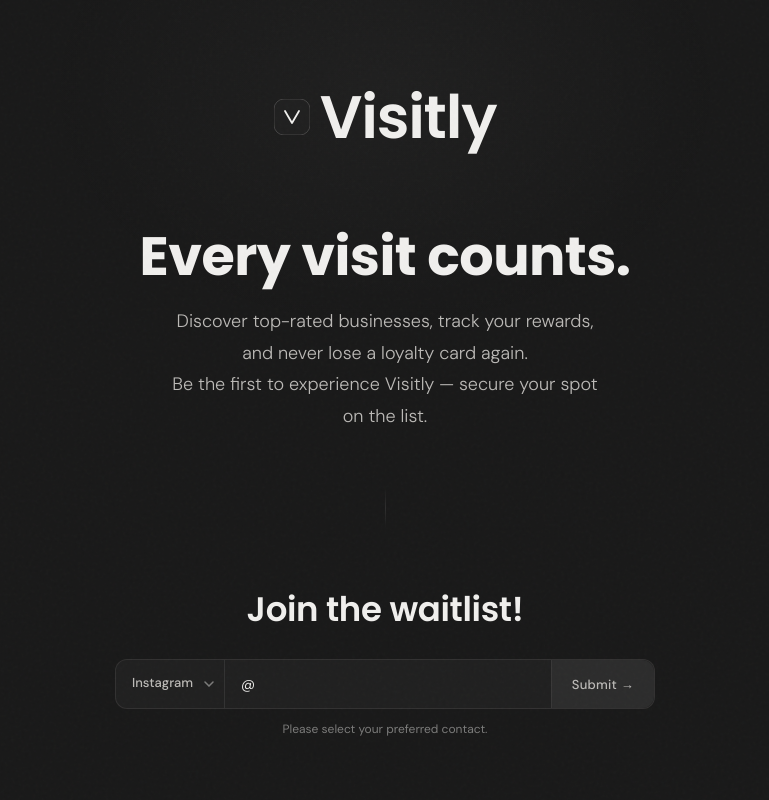
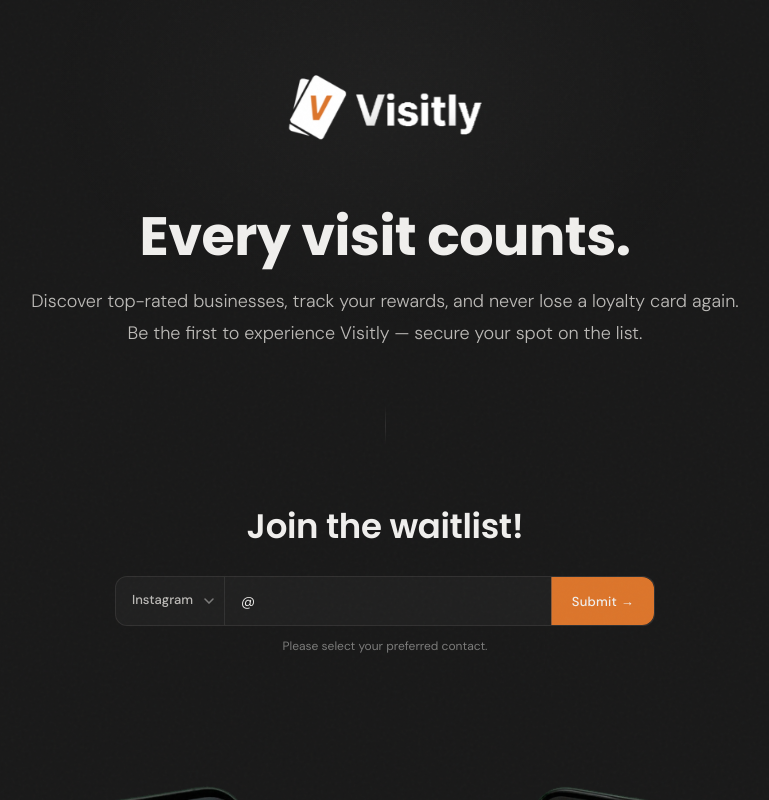
Before and after one commit to radim-bartak/radim-bartak.github.io, a plain HTML site: page index.html in a window 1280 px wide. Shown: the whole page, without its empty margins (255-1024 px from the left). Drawn offline with Linux system fonts and the light colour scheme.

Commit message:
Added logo

```diff
--- a/index.html
+++ b/index.html
@@ -15,11 +15,7 @@
 
     <!-- LOGO -->
     <div class="logo">
-      <svg class="logo-mark" viewBox="0 0 36 36" fill="none" xmlns="http://www.w3.org/2000/svg">
-        <rect width="36" height="36" rx="10" fill="#202020" stroke="#444343" stroke-width="1"/>
-        <path d="M11 12L18 24L25 12" stroke="#F0EFED" stroke-width="1.8" stroke-linecap="round" stroke-linejoin="round"/>
-      </svg>
-      <span class="logo-name">Visitly</span>
+      <img src="./assets/visitly-logo.png" alt="Visitly" class="logo-img">
     </div>
 
     <!-- HERO -->
--- a/style.css
+++ b/style.css
@@ -7,6 +7,7 @@
     --text-secondary: #BCBAB7;
     --text-muted: #7B7B7A;
     --border: rgba(68,67,67,0.5);
+    --button: #DC752B;
   }
 
   * { margin: 0; padding: 0; box-sizing: border-box; }
@@ -62,6 +63,10 @@
     opacity: 0;
     animation: fadeUp 0.7s ease forwards 0.1s;
   }
+  .logo-img {
+    height: 70px;
+    width: auto;
+  }
   .logo-mark { width: 36px; height: 36px; }
   .logo-name {
     font-family: 'Poppins', sans-serif;
@@ -74,7 +79,7 @@
   /* HERO */
   .hero {
     text-align: center;
-    max-width: 560px;
+    max-width: 800px;
     margin-bottom: 56px;
     opacity: 0;
     animation: fadeUp 0.7s ease forwards 0.25s;
@@ -93,7 +98,7 @@
     line-height: 1.75;
     color: var(--text-secondary);
     font-weight: 300;
-    max-width: 450px;
+    max-width: 800px;
     margin: 0 auto;
   }
 
@@ -273,10 +278,10 @@
   /* Submit button */
   .submit-btn {
     flex-shrink: 0;
-    background: var(--bg-raised);
+    background: var(--button);
     border: none;
     border-left: 1px solid var(--border);
-    color: var(--text-secondary);
+    color: var(--text-primary);
     font-family: 'DM Sans', sans-serif;
     font-size: 13px;
     font-weight: 500;
@@ -316,7 +321,7 @@
   }
 
   .phone-app-img {
-    max-width: 650px;
+    max-width: 800px;
     width: 100%;
     -webkit-mask-image: linear-gradient(to bottom, rgba(0,0,0,1) 0%, rgba(0,0,0,0.8) 60%, rgba(0,0,0,0) 90%);
     mask-image: linear-gradient(to bottom, rgba(0,0,0,1) 0%, rgba(0,0,0,0.8) 60%, rgba(0,0,0,0) 90%);
@@ -330,10 +335,12 @@
     padding-bottom: 30px;
   }
 
+  /* Mobile */
   @media (max-width: 540px) {
     .hero-desc {
     font-size: 15px;
     line-height: 1.75;
+    max-width: 450px;
     }
     .submit-btn {
       display: none;
@@ -342,10 +349,10 @@
       display: block;
       width: 100%;
       margin-top: 10px;
-      background: var(--bg-raised);
+      background: var(--button);
       border: 1px solid var(--border);
       border-radius: 12px;
-      color: var(--text-secondary);
+      color: var(--text-primary);
       font-family: 'DM Sans', sans-serif;
       font-size: 13px;
       font-weight: 500;
```
Also changed, not shown: assets/visitly-logo.png (added).
